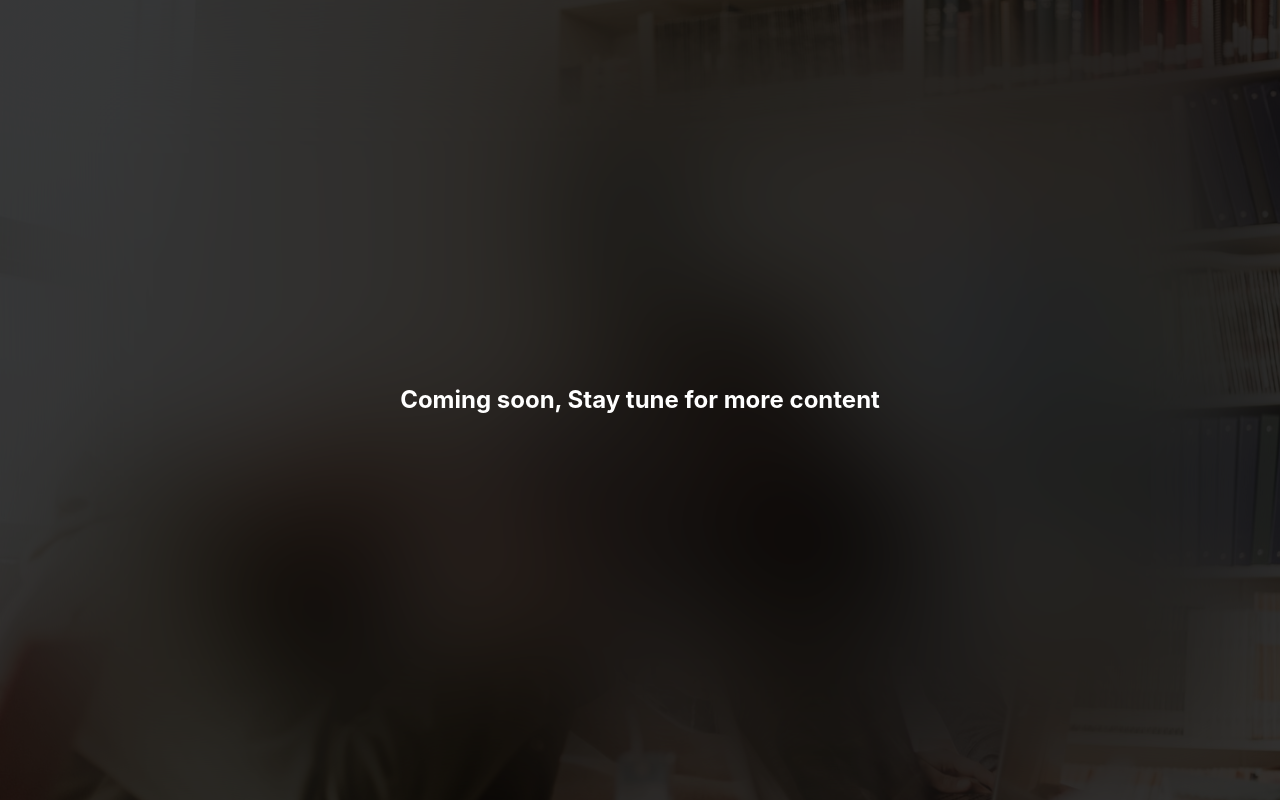
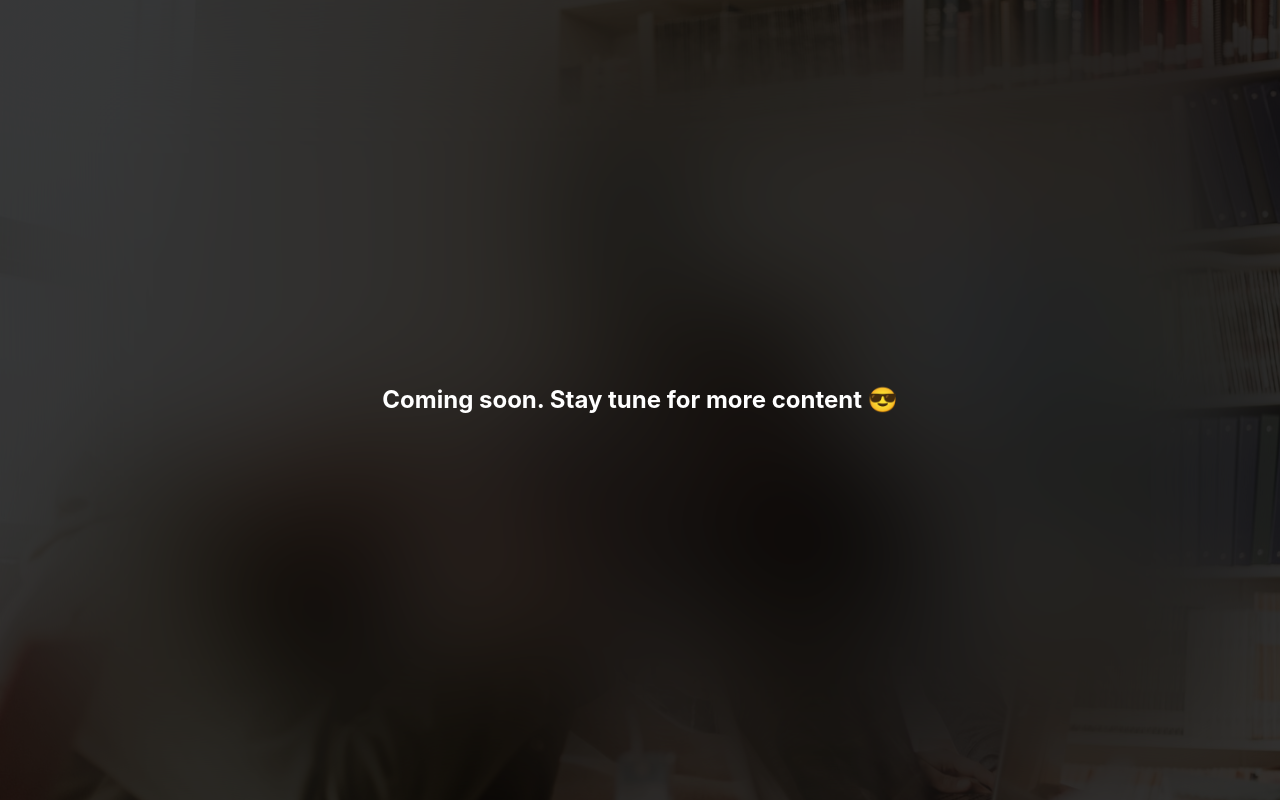
Before and after one commit to hanam1ni/react-surveyor, a Next.js app: page / in a window 1280 px wide. Built offline with nearby package versions, Linux system fonts and the light colour scheme.

Commit message:
Update index content

```diff
--- a/src/pages/index.tsx
+++ b/src/pages/index.tsx
@@ -3,7 +3,7 @@ import type { NextPage } from 'next';
 const Home: NextPage = () => {
   return (
     <h1 className="text-white text-2xl font-bold" role="heading">
-      Coming soon, Stay tune for more content
+      Coming soon. Stay tune for more content 😎
     </h1>
   );
 };
```
Also changed, not shown: 2 other files (tests, documents, lock files or other folders).
